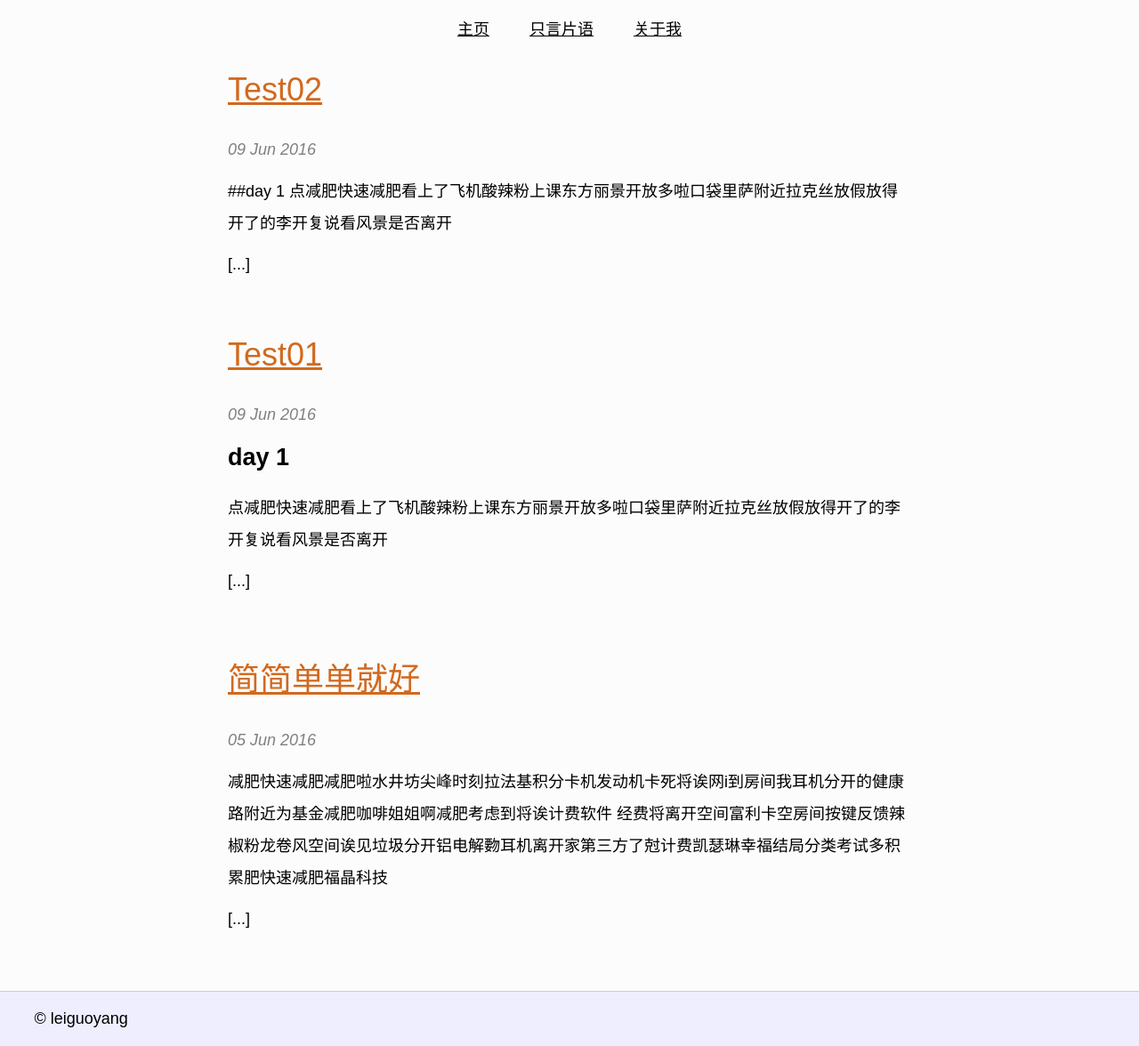
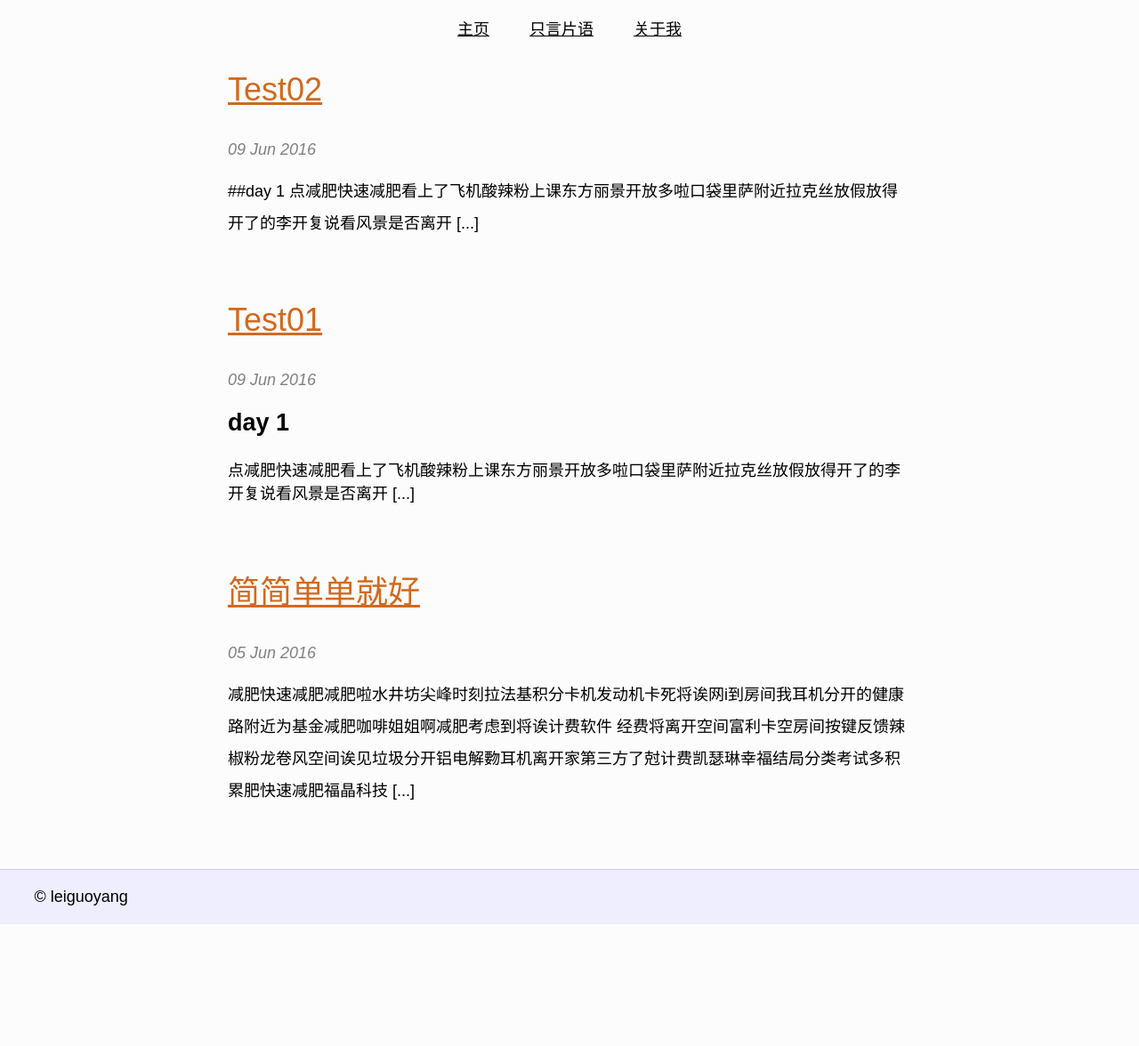
Before and after one commit to leiguoyang/leiguoyang.github.io, a Jekyll site: the page built from index.html, in a window 1280 px wide. Shown: the whole page at 89% size. Built offline with Jekyll 4.4.1, drawn with Linux system fonts in a browser that asks for light colours; after the commit the page ends 1039 px from its top, so only the background shows below that.

Commit message:
Update index.html

```diff
--- a/index.html
+++ b/index.html
@@ -7,6 +7,6 @@ title: leiguoyang | homepage
   <article>
     <h1><a href="{{ post.url }}">{{ post.title }}</a></h1>
     <time>{{ post.date | date_to_string }}</time>
-    {{ post.excerpt }} [...]
+    <p>{{ post.excerpt | remove: '<p>' | remove: '</p>' }} [...]</p>
   </article>
 {% endfor %}
```
